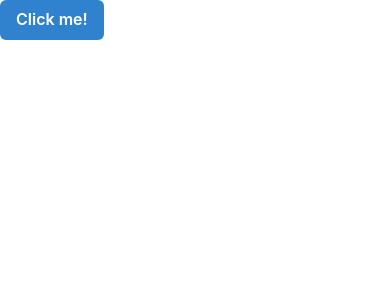
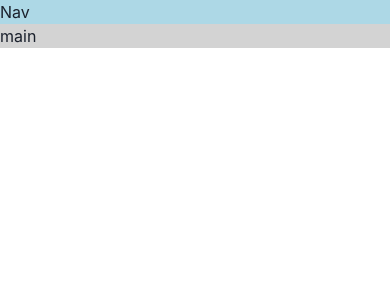
Before and after one commit to saxenaaman17/game-hub, a React (Vite) app: page / in a window 390 px wide. Shown: the top 300 px of the page. Built offline with nearby package versions, Linux system fonts and the light colour scheme.

Commit message:
feat(App.tsx): build a responsive layout

```diff
--- a/src/App.tsx
+++ b/src/App.tsx
@@ -1,10 +1,25 @@
-import { Button } from "@chakra-ui/react";
+import { Grid, GridItem, Show } from "@chakra-ui/react";
 
 function App() {
   return (
-    <>
-      <Button colorScheme="blue">Click me!</Button>
-    </>
+    <Grid
+      templateAreas={{
+        base: `"nav" "main"`,
+        lg: `"nav nav" "aside main"`, // greater than 1024px
+      }}
+    >
+      <GridItem area="nav" bg="lightblue">
+        Nav
+      </GridItem>
+      <Show above="lg">
+        <GridItem area="aside" bg="lightgreen">
+          aside
+        </GridItem>
+      </Show>
+      <GridItem area="main" bg="lightgrey">
+        main
+      </GridItem>
+    </Grid>
   );
 }
 
```
